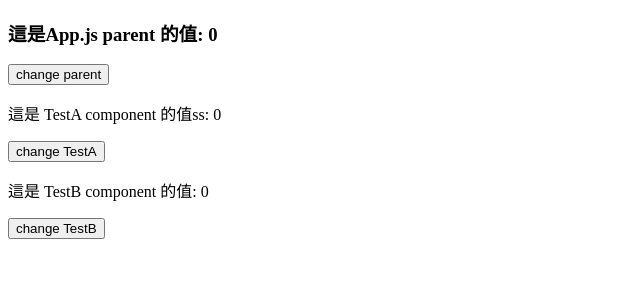
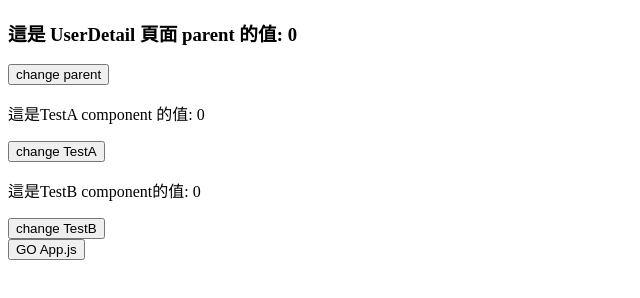
Before and after one commit to jane0819tw/webpack-practice, a React app: page /#/user-management/detail in a window 1280 px wide. Shown: the whole page, without its empty margins (0-640 px from the left). Built offline with nearby package versions, Linux system fonts and the light colour scheme; some packages are replaced by stand-ins of ours.

Commit message:
1. rename component name 2. install react-router-dom and setting react router 3. install react-refresh and replace react-hot-loader

```diff
--- a/package.json
+++ b/package.json
@@ -23,16 +23,19 @@
     "@babel/core": "^7.21.4",
     "@babel/preset-env": "^7.21.4",
     "@babel/preset-react": "^7.18.6",
+    "@pmmmwh/react-refresh-webpack-plugin": "^0.5.10",
     "babel-loader": "^9.1.2",
     "html-webpack-plugin": "^5.5.0",
     "less": "^4.1.3",
     "react-hot-loader": "^4.13.1",
+    "react-refresh": "^0.14.0",
     "webpack": "^5.73.0",
     "webpack-cli": "^4.10.0",
     "webpack-dev-server": "^4.13.3"
   },
   "dependencies": {
     "react": "^16.13.1",
-    "react-dom": "^16.13.1"
+    "react-dom": "^16.13.1",
+    "react-router-dom": "^5.3.4"
   }
 }
--- a/src/components/TestB/TestB.js
+++ b/src/components/TestA/index.js
@@ -1,14 +1,16 @@
 import React, { useState } from "react";
 
-const TestB = () => {
+
+const TestA = () => {
   const [childValue, setChildValue] = useState(0);
-  const NAME = 'TestB';
+  const NAME = 'TestA';
   const changeValue = () => {
     setChildValue(prev => prev + 1);
   };
   return <div>
-    <p>這是 {NAME}  component 的值: {childValue}</p>
+    <p>這是{NAME} component 的值: {childValue}</p>
     <button onClick={() => changeValue()}>change {NAME} </button>
   </div>
 };
-export default TestB;
+
+export default TestA;
--- a/src/components/TestA/TestA.js
+++ b/src/components/TestB/index.js
@@ -1,16 +1,14 @@
 import React, { useState } from "react";
 
-
-const TestA = () => {
+const TestB = () => {
   const [childValue, setChildValue] = useState(0);
-  const NAME = 'TestA';
+  const NAME = 'TestB';
   const changeValue = () => {
     setChildValue(prev => prev + 1);
   };
   return <div>
-    <p>這是 {NAME} component 的值ss: {childValue}</p>
+    <p>這是{NAME} component的值: {childValue}</p>
     <button onClick={() => changeValue()}>change {NAME} </button>
   </div>
 };
-
-export default TestA;
+export default TestB;
--- a/src/containers/App/App.js
+++ /dev/null
@@ -1,18 +0,0 @@
-import { hot } from 'react-hot-loader/root';
-import React, { useState } from "react";
-import TestA from '@/components/TestA/TestA';
-import TestB from '@/components/TestB/TestB';
-
-const App = () => {
-  const [parentValue, setParentValue] = useState(0);
-  const changeValue = () => {
-    setParentValue(prev => prev + 1);
-  };
-  return <div>
-    <h3>這是App.js parent 的值: {parentValue}</h3>
-    <button onClick={() => changeValue()}>change parent</button>
-    <TestA />
-    <TestB />
-  </div>
-};
-export default hot(App);
--- /dev/null
+++ b/src/containers/App/index.js
@@ -0,0 +1,26 @@
+import React, { useState, useEffect } from "react";
+import TestA from '@/components/TestA/index';
+import TestB from '@/components/TestB/index';
+
+const App = ({ history }) => {
+  const [parentValue, setParentValue] = useState(0);
+  const changeValue = () => {
+    setParentValue(prev => prev + 1);
+  };
+  const nextPage = () => {
+    history.push('/user-management');
+  }
+  useEffect(() => {
+    // console.log(`==>props`);
+    // console.log(props);
+  }, []);
+  return <div>
+    <h3>這是App.js parent 的值: {parentValue}</h3>
+    <button onClick={() => changeValue()}>change parent</button>
+    <TestA />
+    <TestB />
+    <button onClick={() => nextPage()}>GO UserManagement</button>
+  </div>
+};
+// export default hot(App);
+export default App;
--- /dev/null
+++ b/src/containers/UserManagement/UserDetail/index.js
@@ -0,0 +1,25 @@
+import React, { useState, useEffect } from "react";
+import TestA from '@/components/TestA';
+import TestB from '@/components/TestB';
+
+const UserDetail = ({ history }) => {
+  const [parentValue, setParentValue] = useState(0);
+  const changeValue = () => {
+    setParentValue(prev => prev + 1);
+  };
+  const nextPage = () => {
+    history.push('/');
+  }
+  useEffect(() => {
+    // console.log(`==>props`);
+    // console.log(props);
+  }, []);
+  return <div>
+    <h3>這是 UserDetail 頁面  parent 的值: {parentValue}</h3>
+    <button onClick={() => changeValue()}>change parent</button>
+    <TestA />
+    <TestB />
+    <button onClick={() => nextPage()}>GO App.js</button>
+  </div>
+};
+export default UserDetail;
--- /dev/null
+++ b/src/containers/UserManagement/index.js
@@ -0,0 +1,25 @@
+import React, { useState, useEffect } from "react";
+import TestA from '@/components/TestA';
+import TestB from '@/components/TestB';
+
+const UserManagement = ({ history }) => {
+  const [parentValue, setParentValue] = useState(0);
+  const changeValue = () => {
+    setParentValue(prev => prev + 1);
+  };
+  const nextPage = () => {
+    history.push('/user-management/detail');
+  }
+  useEffect(() => {
+    // console.log(`==>props`);
+    // console.log(props);
+  }, []);
+  return <div>
+    <h3>這是 UserManagement 頁面 parent的值: {parentValue}</h3>
+    <button onClick={() => changeValue()}>change parent</button>
+    <TestA />
+    <TestB />
+    <button onClick={() => nextPage()}>GO UserDetail</button>
+  </div>
+};
+export default UserManagement;
--- a/src/index.html
+++ b/src/index.html
@@ -7,6 +7,6 @@
   <title>詳解loader</title>
 </head>
 <body>
-  <div id="root">hello</div>
+  <div id="root"></div>
 </body>
 </html>
--- a/src/index.js
+++ b/src/index.js
@@ -1,12 +1,11 @@
+import { hot } from 'react-hot-loader/root';
 import React from "react";
 import ReactDOM from "react-dom";
-
-import App from "./containers/App/App";
+import CustomRoute from "@/routers";
 
 const rootElement = document.getElementById("root");
+
 ReactDOM.render(
-  <React.StrictMode>
-    <App />
-  </React.StrictMode>,
+  <CustomRoute />,
   rootElement
 );
--- /dev/null
+++ b/src/routers/index.js
@@ -0,0 +1,39 @@
+import { HashRouter as Router, Route, Switch } from "react-router-dom";
+import React, { Suspense, Fragment } from 'react';
+import routerList from './routerList';
+
+
+const CustomRoute = () => {
+  const routerListRecursion = (routerList) => {
+    return Object.assign(routerList).map(({ path, exact, routes, component: LazyComponent }, key) => {
+      let newItem = { path, exact };
+      if (routes && routes.length) {
+        return (
+          <Fragment key={`fragment${key}`}>
+            {/* 透過 props傳遞屬性 */}
+            <Route key={key} {...newItem} render={(props) => <LazyComponent {...props} />}></Route>
+            {/* 为方便组件之间的传参 利用render */}
+            <Switch key={`switch${key}`}>
+              {routerListRecursion(routes)}
+            </Switch>
+          </Fragment>
+        )
+      } else {
+        return <Route key={key} {...newItem} render={(props) => <LazyComponent {...props} />}></Route>
+      }
+    })
+  };
+  {/* 执行递归方法 */ }
+  return (
+    <Router>
+      <Suspense fallback={<span>Loading...</span>}>
+        {/* Lazy要求有的Loading组件 */}
+        <Switch>
+          {routerListRecursion(routerList)}
+        </Switch>
+      </Suspense>
+    </Router>
+  );
+};
+
+export default CustomRoute;
--- /dev/null
+++ b/src/routers/routerList.js
@@ -0,0 +1,39 @@
+import { lazy } from 'react';
+
+const routerList = [
+  {
+    path: "/", // 路径
+    name: "首页", // 名字
+    key: 'App',
+    exact: true, // 精准匹配
+    component: lazy(() => import('@/containers/App/index')) // 懒加载方案
+    // component: App,
+  },
+  {
+    path: "/user-management",
+    name: "用户管理",
+    key: 'UserManagement',
+    exact: true,
+    component: lazy(() => import('@/containers/UserManagement/index')),
+    // component: UserManagement,
+    routes: [
+      {
+        path: "/user-management/detail",
+        name: "用户詳細資訊",
+        key: 'UserDetail',
+        exact: true,
+        component: lazy(() => import('@/containers/UserManagement/UserDetail/index')),
+        // component: UserDetail,
+        // routes: [
+        //   {
+        //     path: "/user/userList/userDetail",
+        //     name: "用户详情",
+        //     exact: true,
+        //     component: lazy(() => import('../page/user/userList/userDetail/index')),
+        //   }
+        // ]
+      }
+    ]
+  }
+]
+export default routerList;
--- a/webpack.config.js
+++ b/webpack.config.js
@@ -1,6 +1,6 @@
 const path = require('path');
-const webpack = require('webpack');
 const HtmlWebpackPlugin = require("html-webpack-plugin");
+const ReactRefreshPlugin = require('@pmmmwh/react-refresh-webpack-plugin');
 
 // module.exports = {
 //   mode: "development",
@@ -87,6 +87,7 @@ module.exports = {
   devServer: {
     // hot: false, //开启热更新，这个是关键！！！
     port: 9000, //设置端口号
+    // historyApiFallback: true,
   },
   resolve: {
     alias: {
@@ -95,6 +96,7 @@ module.exports = {
     extensions: [".js", ".jsx"],
   },
   plugins: [
+    new ReactRefreshPlugin(),
     new HtmlWebpackPlugin({ template: './src/index.html', title: 'Development', })
   ]
 };
```
Also changed, not shown: 1 other file.
